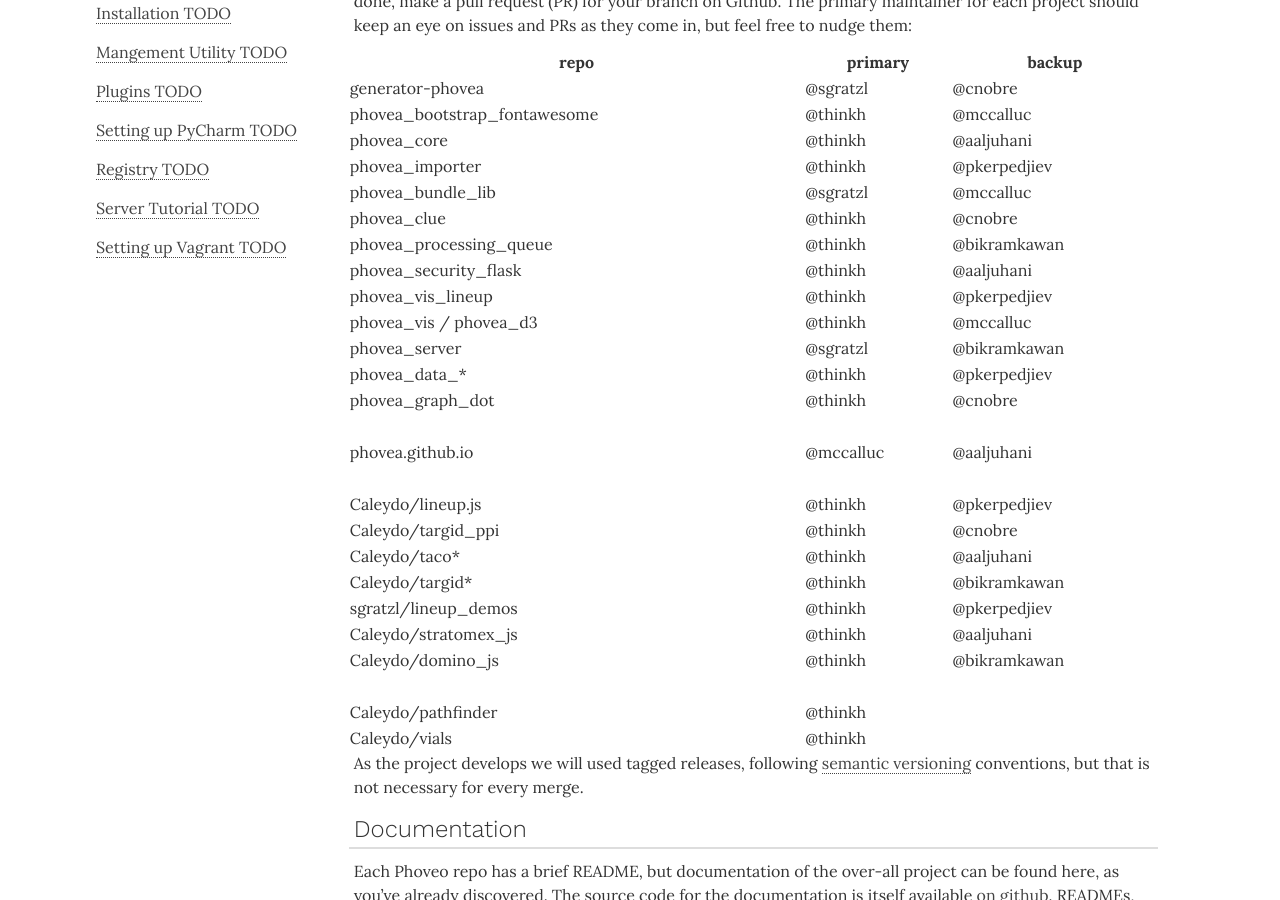
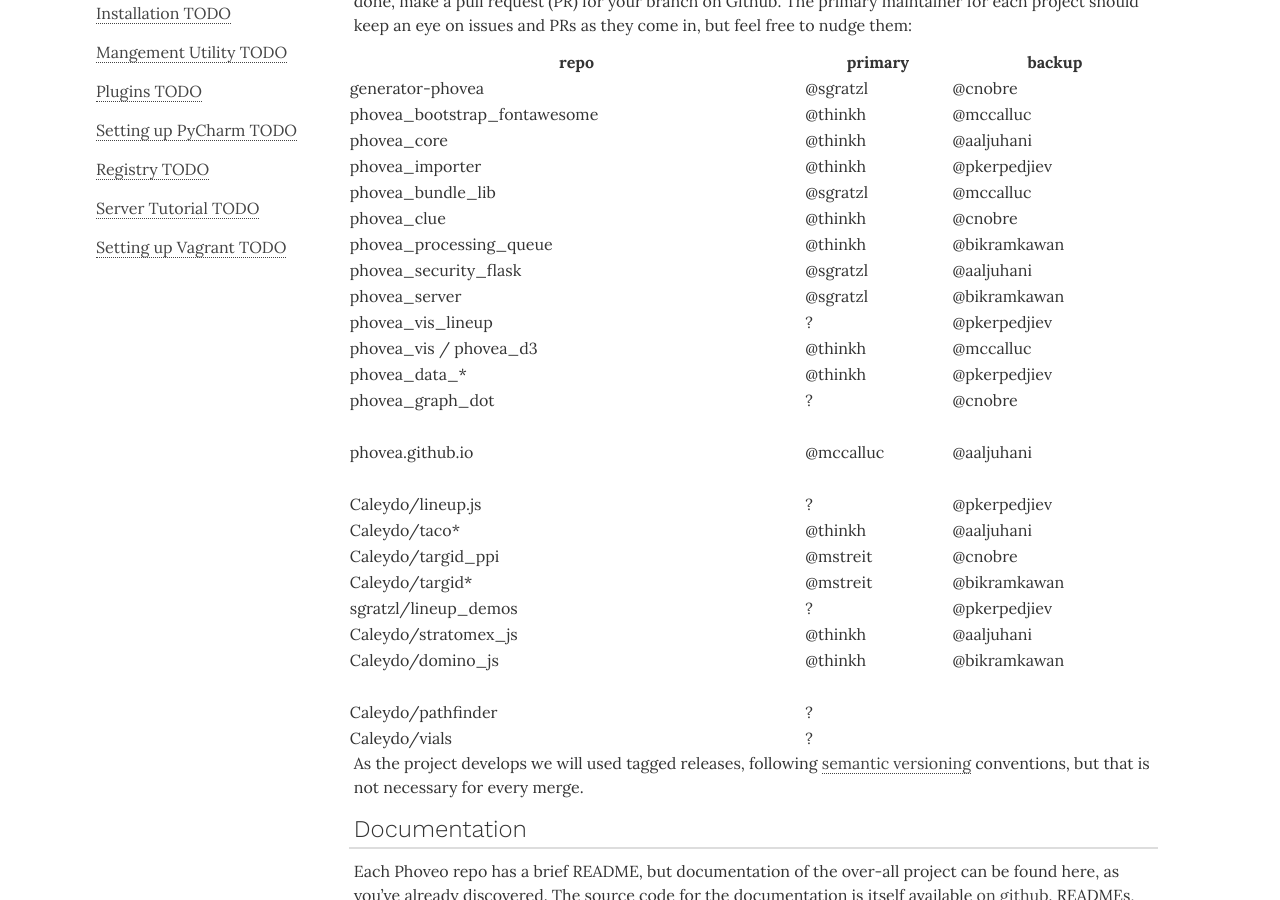
Before and after one commit to phovea/phovea.github.io, a Jekyll site: the page built from contributors/prereqs.md, in a window 1280 px wide and 900 px high, scrolled down 508 px. Built offline with Jekyll 4.4.1, drawn with Linux system fonts in a browser that asks for light colours; nearby versions of some CDN libraries; some web fonts are replaced.

Commit message:
Update prereqs.md

```diff
--- a/contributors/prereqs.md
+++ b/contributors/prereqs.md
@@ -33,25 +33,25 @@ each project should keep an eye on issues and PRs as they come in, but feel free
 | phovea_bundle_lib            | @sgratzl  | @mccalluc    |
 | phovea_clue                  | @thinkh   | @cnobre      |
 | phovea_processing_queue      | @thinkh   | @bikramkawan |
-| phovea_security_flask        | @thinkh   | @aaljuhani   |
-| phovea_vis_lineup            | @thinkh   | @pkerpedjiev |
+| phovea_security_flask        | @sgratzl   | @aaljuhani   |
+| phovea_server                | @sgratzl  | @bikramkawan |
+| phovea_vis_lineup            | ?   | @pkerpedjiev |
 | phovea_vis / phovea_d3       | @thinkh   | @mccalluc    |
-| phovea_server                | @sgratzl  | @bikramkawan |
 | phovea_data_*                | @thinkh   | @pkerpedjiev |
-| phovea_graph_dot             | @thinkh   | @cnobre      |
+| phovea_graph_dot             | ?   | @cnobre      |
 |
 | phovea.github.io             | @mccalluc | @aaljuhani   |
 |
-| Caleydo/lineup.js            | @thinkh   | @pkerpedjiev |
-| Caleydo/targid_ppi           | @thinkh   | @cnobre      |
+| Caleydo/lineup.js            | ?   | @pkerpedjiev |
 | Caleydo/taco*                | @thinkh   | @aaljuhani   |
-| Caleydo/targid*              | @thinkh   | @bikramkawan |
-| sgratzl/lineup_demos         | @thinkh   | @pkerpedjiev |
+| Caleydo/targid_ppi           | @mstreit   | @cnobre      |
+| Caleydo/targid*              | @mstreit   | @bikramkawan |
+| sgratzl/lineup_demos         | ?   | @pkerpedjiev |
 | Caleydo/stratomex_js         | @thinkh   | @aaljuhani   |
 | Caleydo/domino_js            | @thinkh   | @bikramkawan |
 |
-| Caleydo/pathfinder           | @thinkh   |
-| Caleydo/vials                | @thinkh   |
+| Caleydo/pathfinder           | ?   |
+| Caleydo/vials                | ?   |
 
 
 
```
